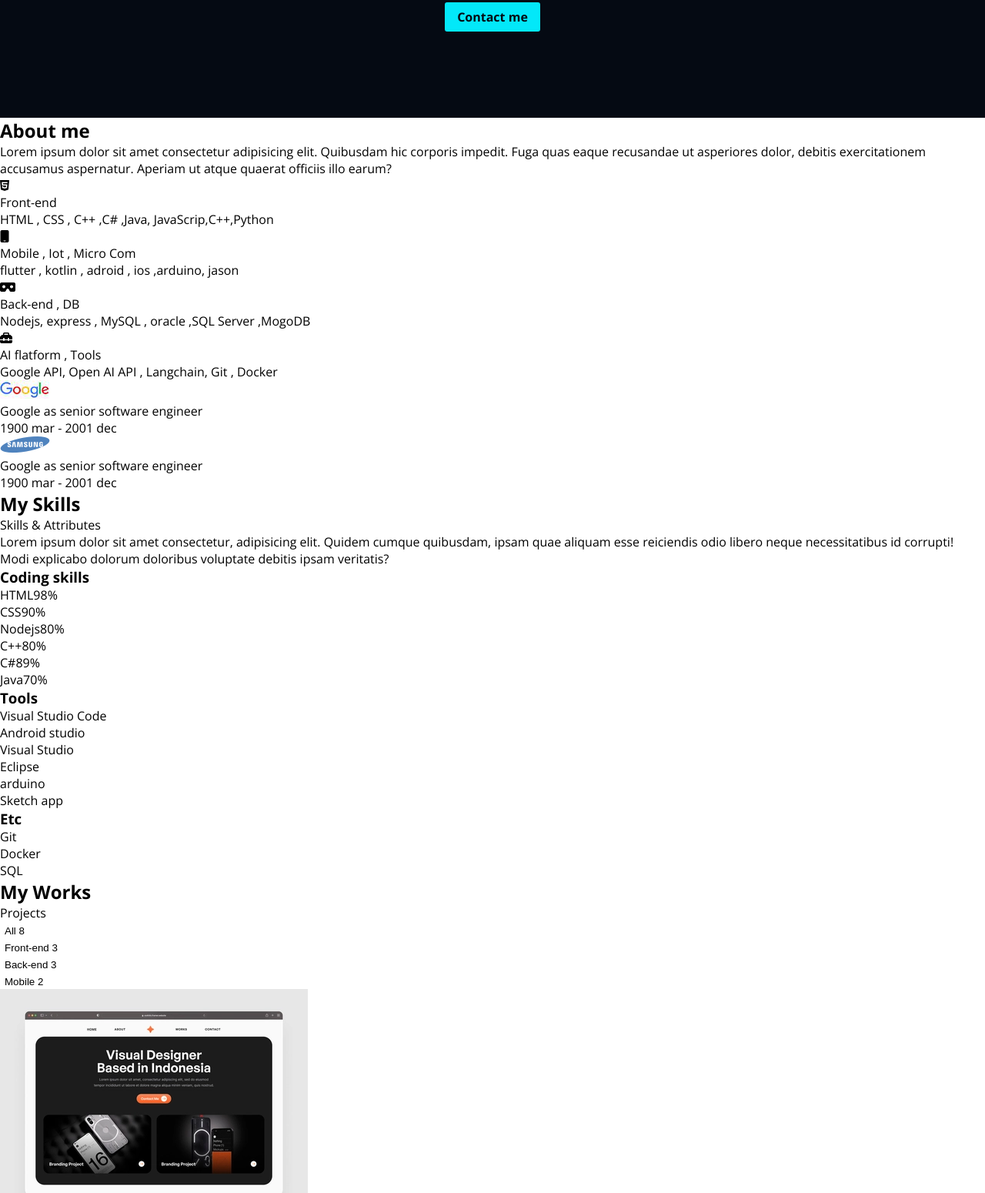
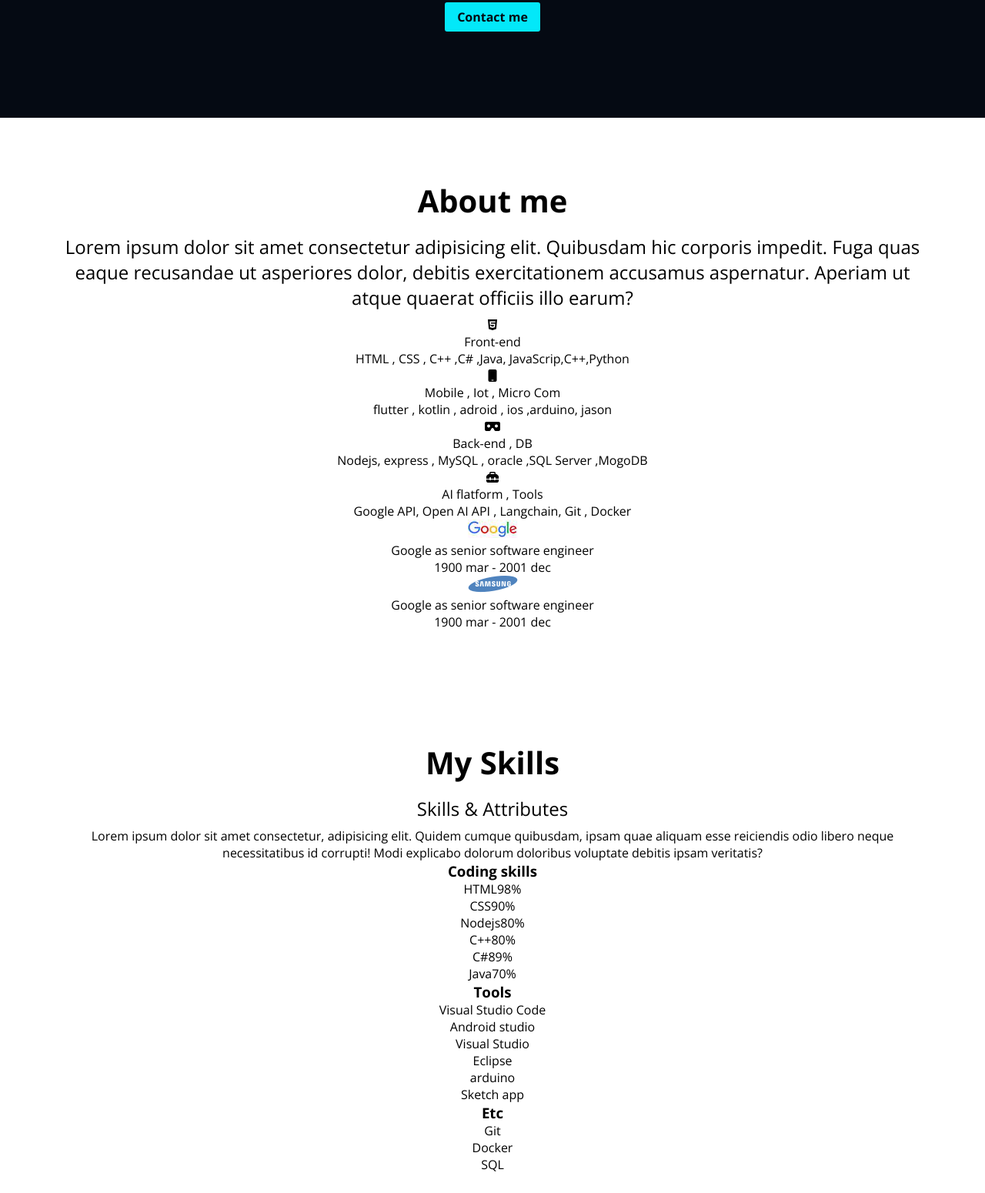
Before and after one commit to MoonSongIT/My_portfolio, a plain HTML site: page index.html in a window 1280 px wide. Shown: the part 598-2148 px from the top of the page at 77% size. Drawn offline with nearby package versions, Linux system fonts and the light colour scheme.

Commit message:
css-common

```diff
--- a/css/style.css
+++ b/css/style.css
@@ -41,6 +41,19 @@ button{
 }
 button:focus {
     outline: 1px solid var(--color-accent);
+}
+/* Common */
+.section {
+    padding: 4rem;
+    text-align: center;
+}
+.title {
+    font-size: 2.5rem;
+    margin: 1rem 0;
+}
+.description {
+    font-size: 1.5rem;
+    margin: 0.5rem 0;
 }
 /* Header */
 .header{
--- a/index.html
+++ b/index.html
@@ -54,9 +54,9 @@
             <a class="home__contact" href="#contact">Contact me</a>
         </section>
         <!-- About -->
-        <section id="about">
-            <h2>About me</h2>
-            <p>
+        <section id="about" class="section">
+            <h2 class="title">About me</h2>
+            <p class="description">
                 Lorem ipsum dolor sit amet consectetur adipisicing elit. Quibusdam hic corporis impedit. Fuga quas eaque recusandae ut asperiores dolor, debitis exercitationem accusamus aspernatur. Aperiam ut atque quaerat officiis illo earum?
             </p>
             <ul>
@@ -104,9 +104,9 @@
             </ul>
         </section>
         <!-- Skills -->
-        <section id="skills">
-            <h2>My Skills</h2>
-            <p>Skills & Attributes</p>
+        <section id="skills" class="section">
+            <h2 class="title">My Skills</h2>
+            <p class="description">Skills & Attributes</p>
             <p>Lorem ipsum dolor sit amet consectetur,
                 adipisicing elit. Quidem cumque quibusdam,
                 ipsam quae aliquam esse reiciendis odio libero neque necessitatibus id corrupti! Modi explicabo dolorum doloribus voluptate debitis ipsam veritatis?
@@ -165,9 +165,9 @@
 
         </section>
         <!-- Works -->
-        <section id="works">
-            <h2>My Works</h2>
-            <p>Projects</p>
+        <section id="works" class="section">
+            <h2 class="title">My Works</h2>
+            <p class="description">Projects</p>
             <ul>
                 <li><button>All <span>8</span></button></li>
                 <li><button>Front-end <span>3</span></button></li>
@@ -241,9 +241,9 @@
             </ul>
         </section>
         <!-- Testimonials -->
-        <section id="testimonials">
-            <h2>Testimonials</h2>
-            <p>See shat they say about me</p>
+        <section id="testimonials" class="section">
+            <h2 class="title">Testimonials</h2>
+            <p class="description">See shat they say about me</p>
             <ul>
                 <li>
                     <img src="images/testimonials/people1.webp" alt="people1">
@@ -271,9 +271,9 @@
 
     </main>
     <!-- footer -->
-    <footer id="contact">
-        <h2>Let&#39;s talk</h2>
-        <p>moonsongit@gmail.com</p>
+    <footer id="contact" class="section">
+        <h2 class="title">Let&#39;s talk</h2>
+        <p class="description">moonsongit@gmail.com</p>
         <ul>
             <li>
                 <a href="https://github.com/moonsongit" target="_blank" title="my github">
```
